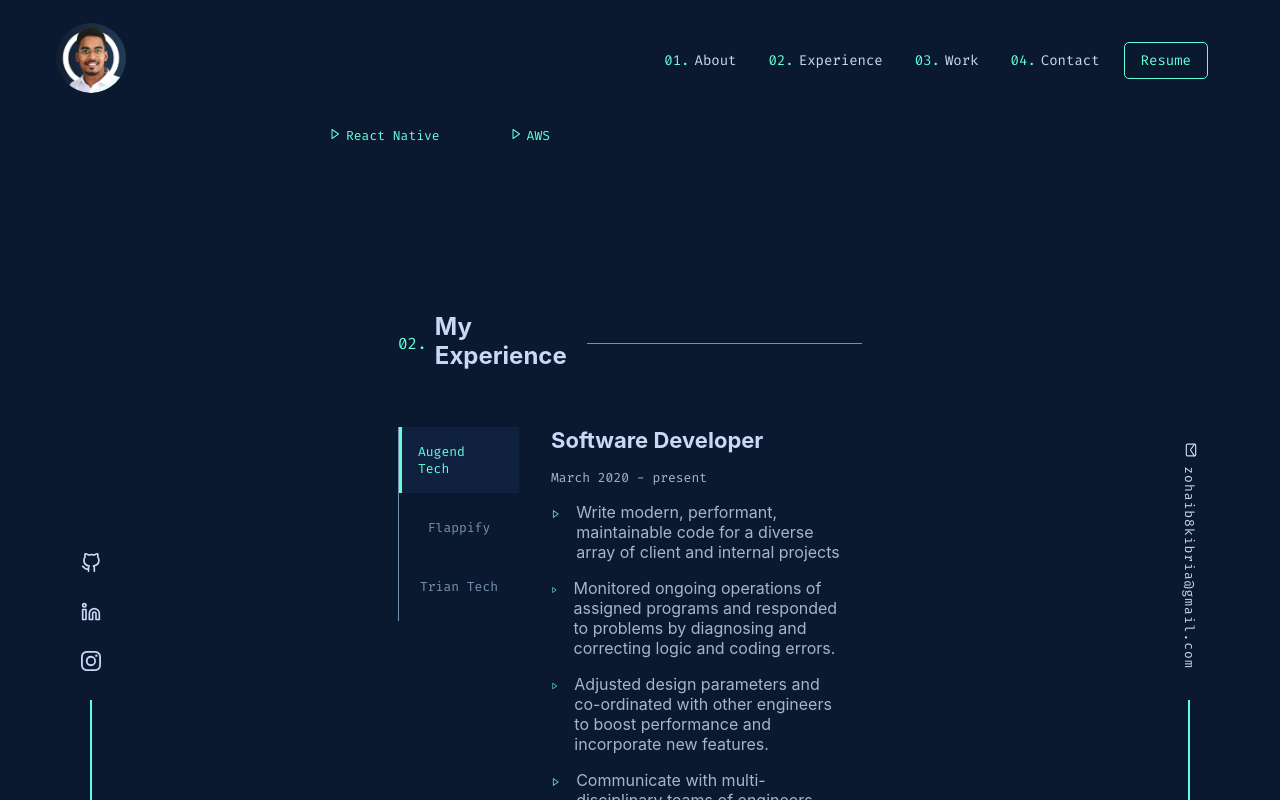
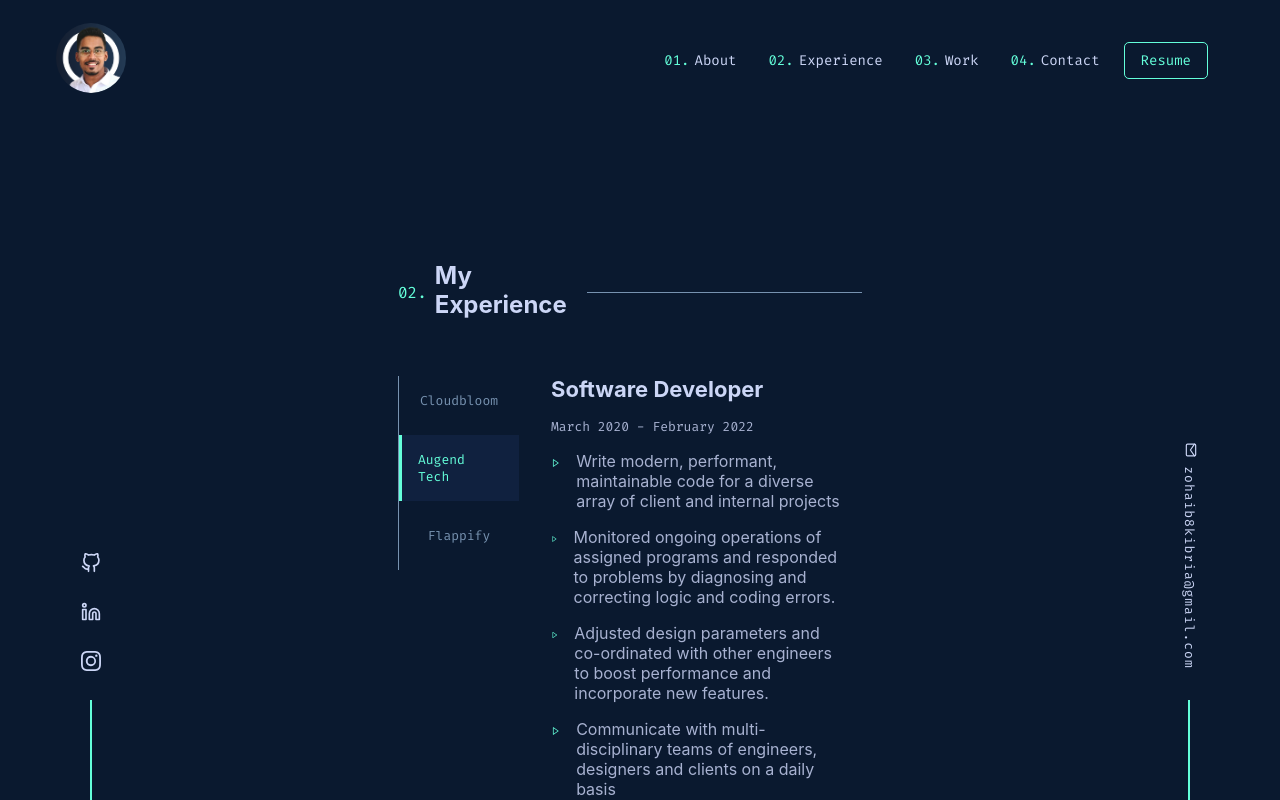
Before and after one commit to zeus23/portfolio, a React (Create React App) app: page / in a window 1280 px wide. Both pictures are taken after a click on the element "Augend Tech". Built offline with nearby package versions, Linux system fonts and the light colour scheme.

Commit message:
cloudbloom updated

```diff
--- a/src/sections/about/about.js
+++ b/src/sections/about/about.js
@@ -45,7 +45,7 @@ const About = () => {
 
                     <p>Fast-forward to today, I'm working at a start-up which provides web development and mobile app development solutions to clients from different domains. My main focus is to build accessible, inclusive products and digital experiences for a variety of clients.</p>
 
-                    <p>I have also been a part of remote team in France and Oman as a front-end developer.</p>
+                    <p>I have also been a part of remote team in France, Oman & Bangladesh as a front-end developer.</p>
                 </div>
 
                 <div className="about-techstack">
--- a/src/sections/experience/experience.js
+++ b/src/sections/experience/experience.js
@@ -3,7 +3,7 @@ import './experience.css';
 
 import { BiRightArrow } from 'react-icons/bi'
 
-const tabOptions = ['Augend Tech', 'Flappify', 'Trian Tech'];
+const tabOptions = ['Cloudbloom','Augend Tech', 'Flappify'];
 
 const Experience = () => {
 
@@ -36,7 +36,30 @@ const Experience = () => {
                         <>
                             <div className="experience-body">
                                 <h1>Software Developer  </h1>
-                                <span>March 2020 - present</span>
+                                <span>March 2022 - present</span>
+                                <ul>
+                                    <li>
+                                        <BiRightArrow size={24} color="#64ffda" />
+                                        <p>Write modern, performant, maintainable code for a diverse array of client and internal projects</p>
+                                    </li>
+                                    <li>
+                                        <BiRightArrow size={24} color="#64ffda" />
+                                        <p>Communicate with multi-disciplinary teams of engineers, designers and clients on a daily basis</p>
+                                    </li>
+                                </ul>
+                            </div>
+                        </>
+                        :
+                        null
+                }
+
+                {
+                    tab === 2
+                        ?
+                        <>
+                            <div className="experience-body">
+                                <h1>Software Developer  </h1>
+                                <span>March 2020 - February 2022</span>
                                 <ul>
                                     <li>
                                         <BiRightArrow size={24} color="#64ffda" />
@@ -64,7 +87,7 @@ const Experience = () => {
                 }
 
                 {
-                    tab === 2
+                    tab === 3
                         ?
                         <>
                             <div className="experience-body">
@@ -94,32 +117,6 @@ const Experience = () => {
                         :
                         null
                 }
-
-                {
-                    tab === 3
-                        ?
-                        <>
-                            <div className="experience-body">
-                                <h1>Full Stack Internship  </h1>
-                                <span>November 2017 - October 2018</span>
-                                <ul>
-                                    <li>
-                                        <BiRightArrow size={24} color="#64ffda" />
-                                        <p>Worked with senior developers and designers to build inventory
-                                            management system for a real estate construction firm using HTML, CSS, JavaScript and PHP.</p>
-                                    </li>
-                                    <li>
-                                        <BiRightArrow size={24} color="#64ffda" />
-                                        <p>Assisted with creating cross-platform UI web components and built small
-                                            responsive applications as well as company internal website using front-end
-                                            frameworks.</p>
-                                    </li>
-                                </ul>
-                            </div>
-                        </>
-                        :
-                        null
-                }
             </div>
 
         </div>
--- a/src/sections/home/home.js
+++ b/src/sections/home/home.js
@@ -11,7 +11,7 @@ const Home = () => {
                 <h2>I build things for web & mobile.</h2>
                 <p>I’m a software engineer specializing in building (and occasionally designing)<br />
                     exceptional digital experiences. Currently, I’m focused on building accessible,<br />
-                    human-centered products at Augend Tech.</p>
+                    human-centered products at Cloudbloom Systems LLP.</p>
                 <a href="#Contact">
                     <div className="connect-btn">
                         <span>Connect</span>
```
Also changed, not shown: 1 other file (tests, documents, lock files or other folders).
